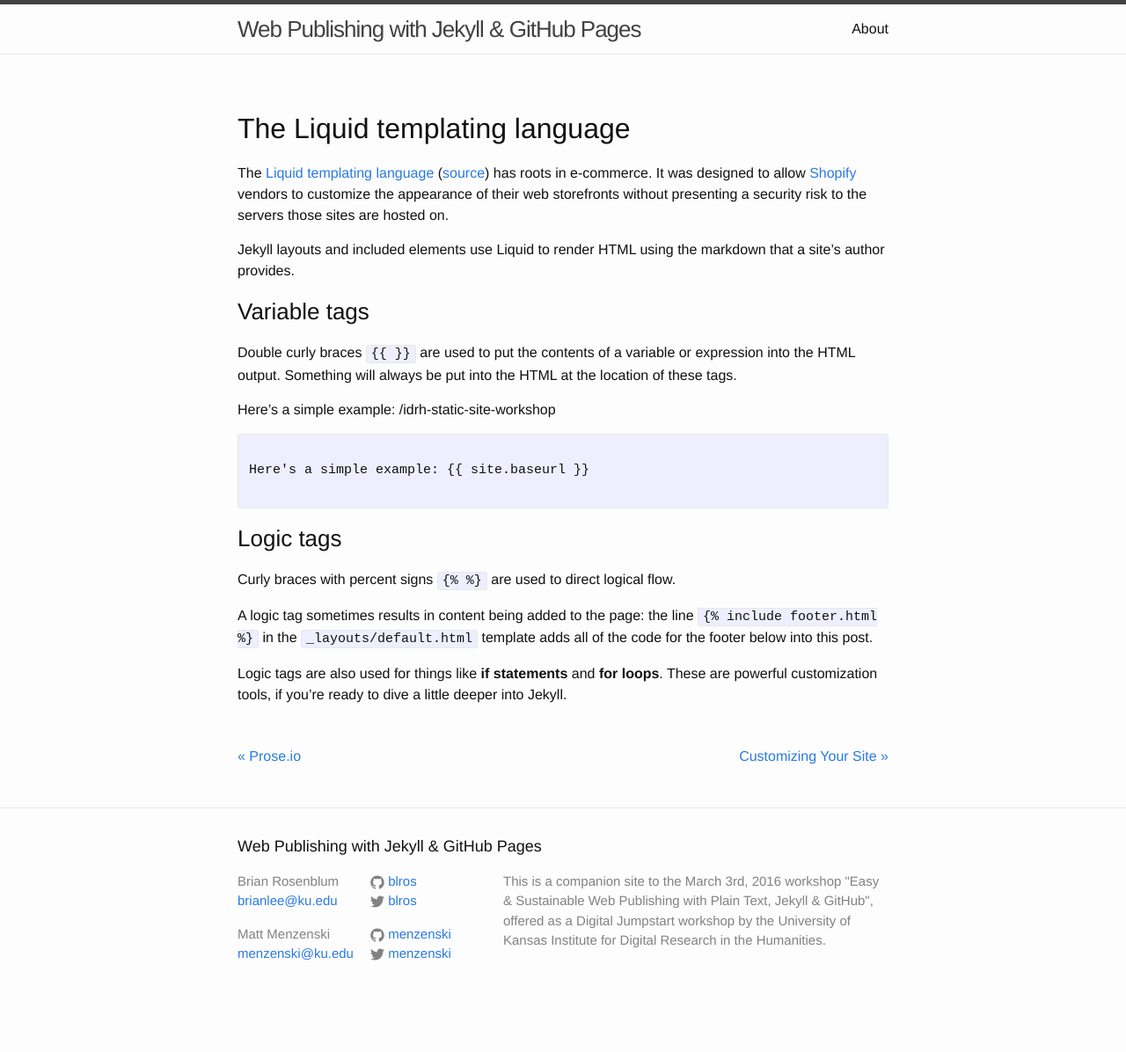
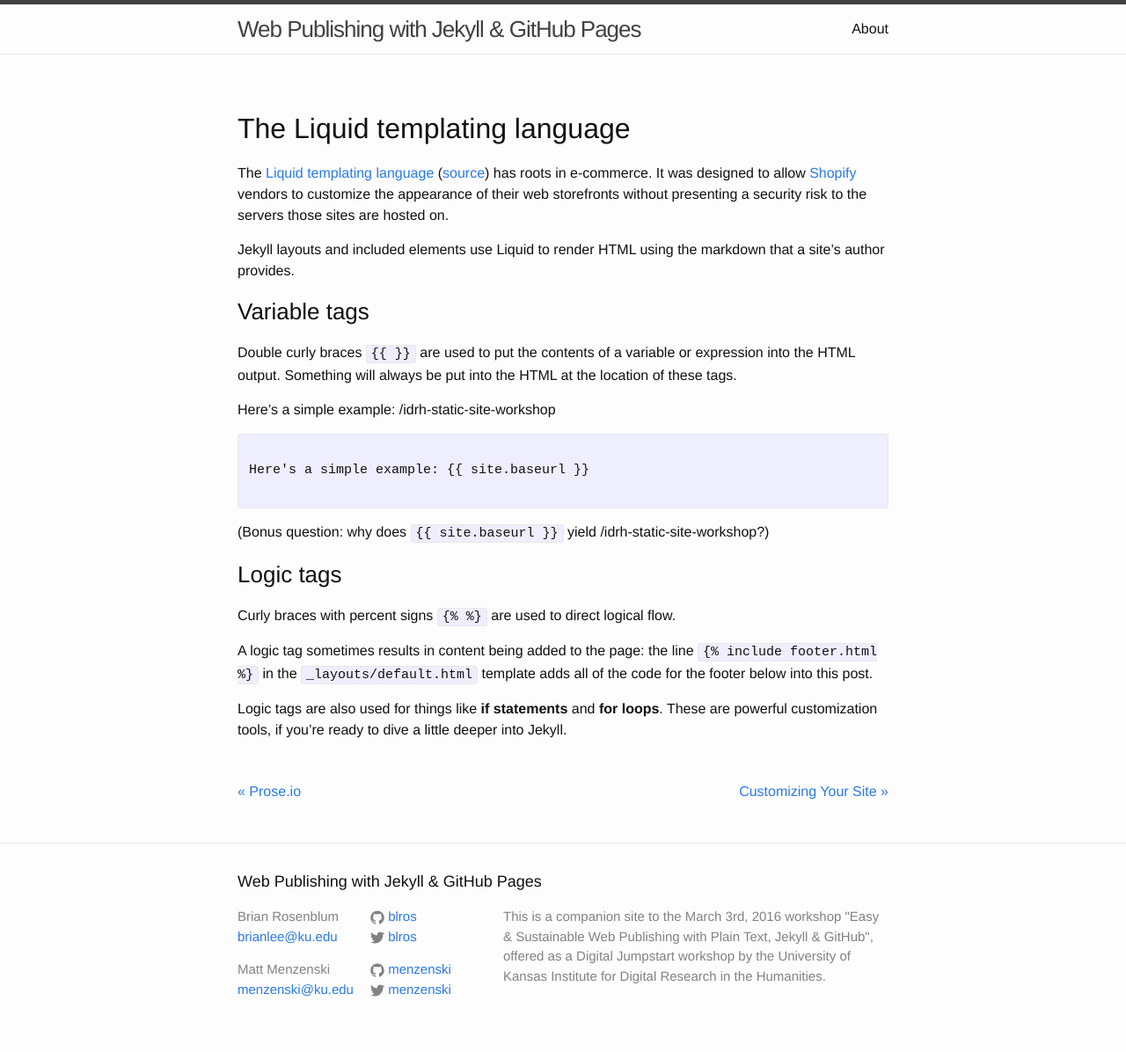
Before and after one commit to menzenski/idrh-static-site-workshop, a Jekyll site: the page built from _posts/2016-02-13-the-liquid-templating-language.md, in a window 1280 px wide. Shown: the whole page at 88% size. Built offline with Jekyll 4.4.1, drawn with Linux system fonts in a browser that asks for light colours; before the commit the page ends 1156 px from its top, so only the background shows below that.

Commit message:
Add bonus question

```diff
--- a/_posts/2016-02-13-the-liquid-templating-language.md
+++ b/_posts/2016-02-13-the-liquid-templating-language.md
@@ -24,6 +24,8 @@ Here's a simple example: {{ site.baseurl }}
 </code>
 </pre>
 
+(Bonus question: why does <code class="filter">{% raw %}{{ site.baseurl }}{% endraw %}</code> yield {{ site.baseurl }}?)
+
 ### Logic tags
 
 Curly braces with percent signs <code class="filter">{% raw %}{%  %}{% endraw %}</code> are used to direct logical flow.
```
